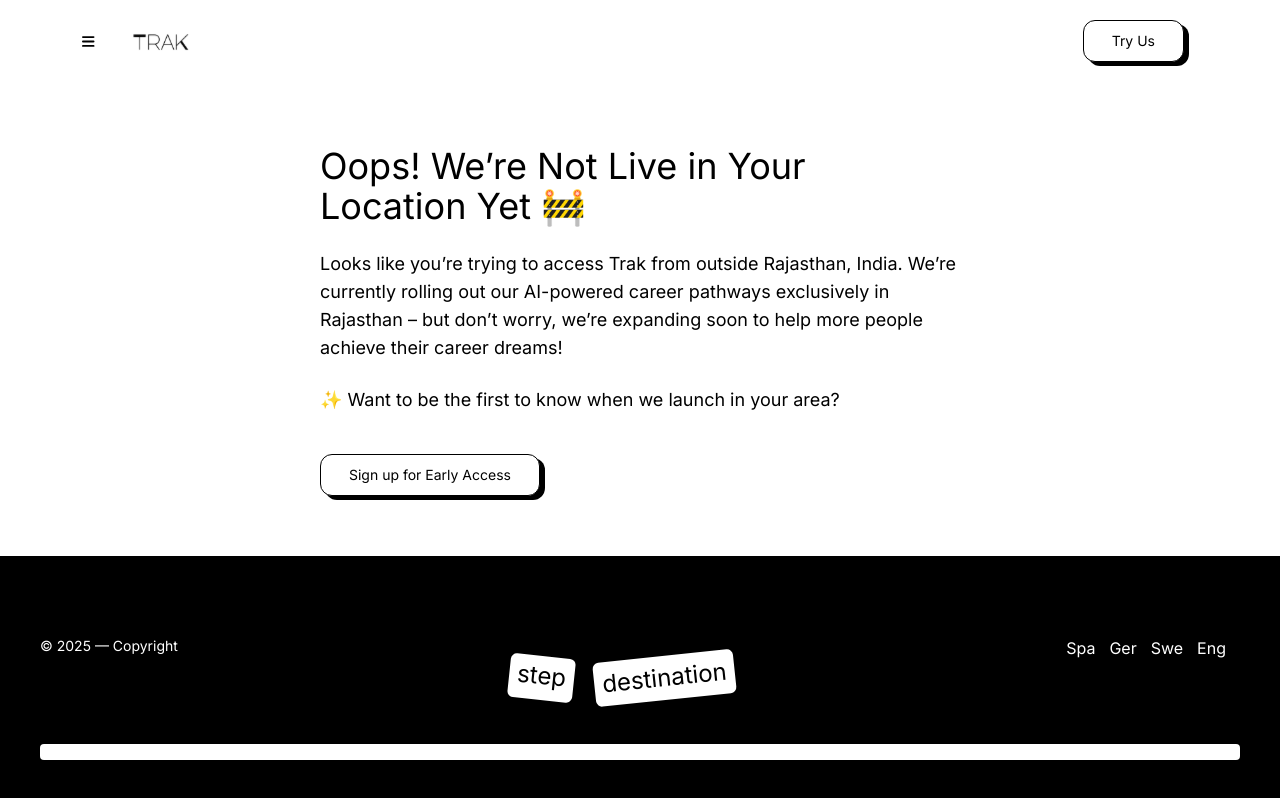
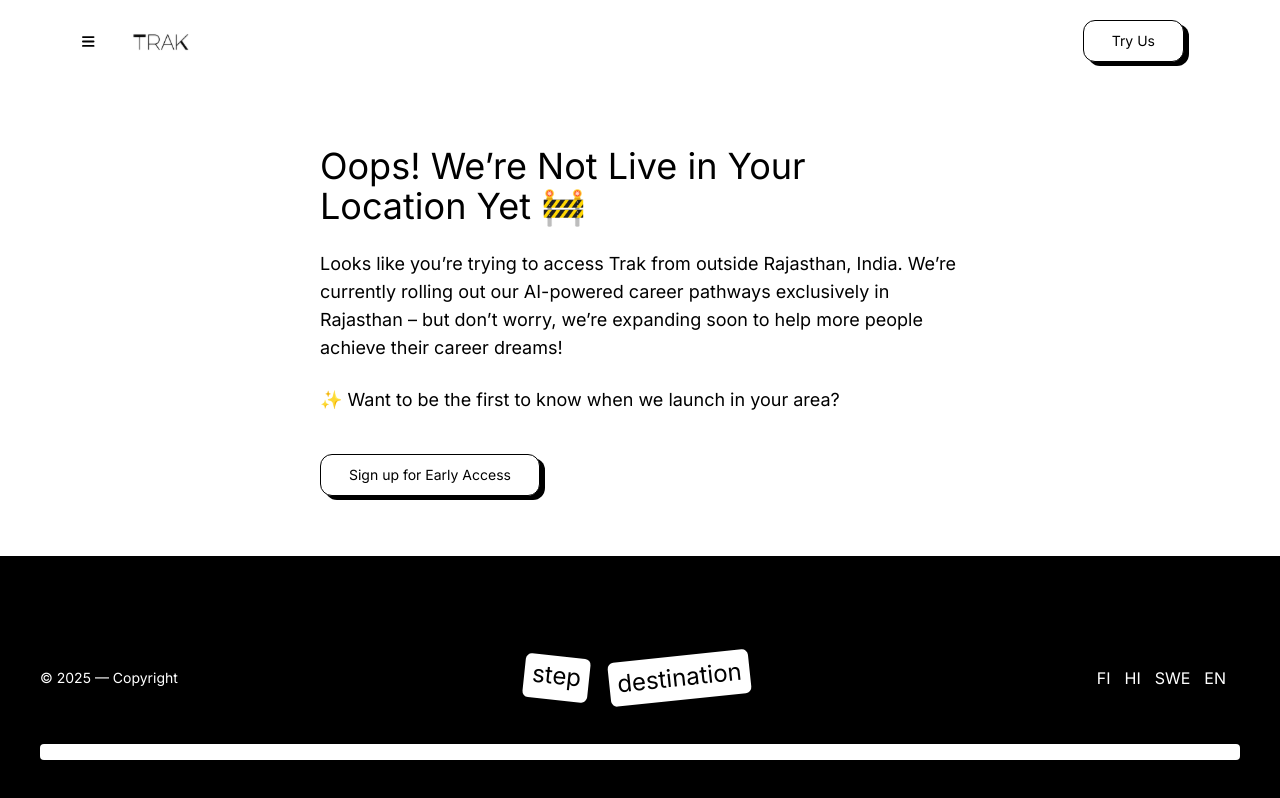
Before and after one commit to VishalMyla/Trak, a React (Vite) app: page /error in a window 1280 px wide. Built offline with nearby package versions, Linux system fonts and the light colour scheme; a web font is replaced by a local one.

Commit message:
footer changed

```diff
--- a/src/pages/Error.jsx
+++ b/src/pages/Error.jsx
@@ -34,14 +34,14 @@
 
         ) : (
           <section>
-            <div className='w-[50%] mx-auto  my-16 max-md:w-full max-md:px-5 max-md:mb-80'>
+            <div className='w-[50%] mx-auto  my-16 max-md:w-full max-md:px-5 max-md:mb-80 max-md:my-10'>
               <h1 className='text-4xl '>Oops! We’re Not Live in Your Location Yet 🚧</h1>
-              <p className='text-lg  mt-6'>Looks like you’re trying to access Trak from outside Rajasthan, India. We’re currently rolling out our AI-powered career pathways exclusively in Rajasthan – but don’t worry, we’re expanding soon to help more people achieve their career dreams!</p>
-              <p className='text-lg mt-6'>✨ Want to be the first to know when we launch in your area? </p>
+              <p className='text-lg  max-md:text-sm mt-6'>Looks like you’re trying to access Trak from outside Rajasthan, India. We’re currently rolling out our AI-powered career pathways exclusively in Rajasthan – but don’t worry, we’re expanding soon to help more people achieve their career dreams!</p>
+              <p className='text-lg  max-md:text-sm mt-6'>✨ Want to be the first to know when we launch in your area? </p>
               <Button txt="Sign up for Early Access" />
             </div>
             <footer className=' bg-black py-10 px-10 max-md:px-5 max-md:py-5 fixed bottom-0 w-full '>
-              <div className='flex justify-between mt-10 max-md:flex-col'>
+              <div className='flex justify-between items-center mt-10 max-md:flex-col'>
                 <p className='text-sm text-white'>© 2025 — Copyright</p>
 
                 <span className='flex justify-between my-5'>
@@ -52,10 +52,10 @@
                   >destination</span>
                 </span>
                 <div className='flex justify-between text-white'>
-                  <p className='mr-3.5 cursor-pointer hover:text-green-600'>Spa</p>
-                  <p className='mr-3.5 cursor-pointer hover:text-green-600 '>Ger</p>
-                  <p className='mr-3.5 cursor-pointer hover:text-green-600'>Swe</p>
-                  <p className='mr-3.5 cursor-pointer hover:text-green-600'>Eng</p>
+                  <p className='mr-3.5 cursor-pointer hover:text-green-600'>FI</p>
+                  <p className='mr-3.5 cursor-pointer hover:text-green-600 '>HI</p>
+                  <p className='mr-3.5 cursor-pointer hover:text-green-600'>SWE</p>
+                  <p className='mr-3.5 cursor-pointer hover:text-green-600'>EN</p>
 
 
                 </div>
```
